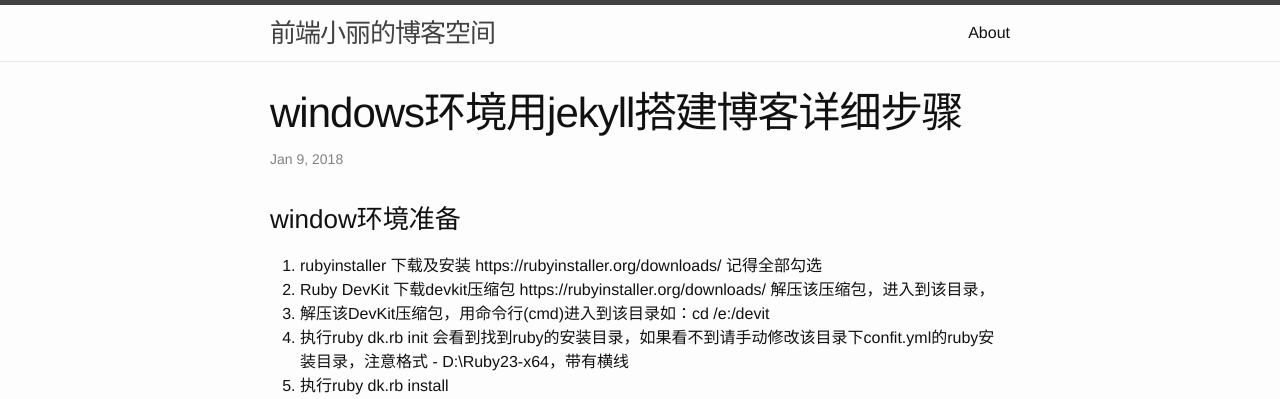
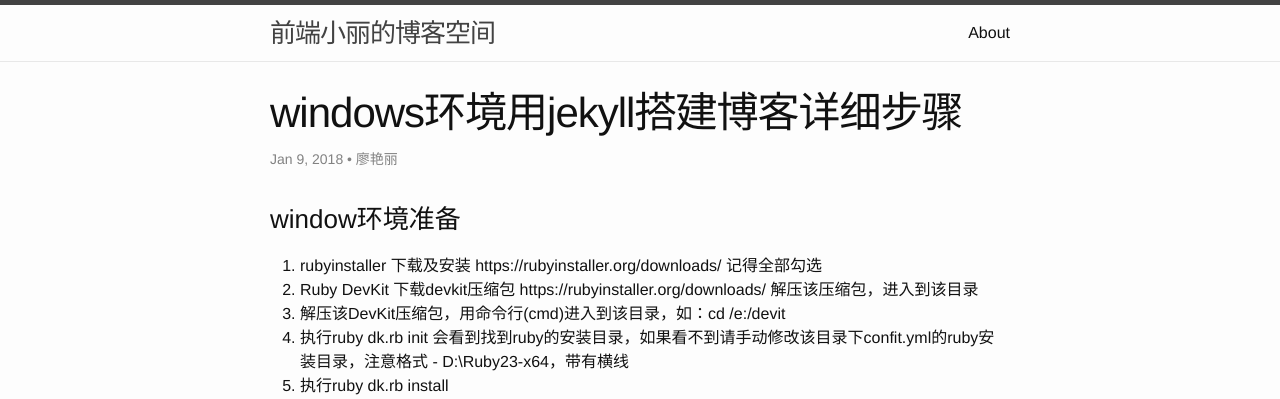
Before and after one commit to shelly0702/shelly0703.github.io, a Jekyll site: the page built from _posts/2018-01-09-windows环境用jekyll搭建博客详细步骤.markdown, in a window 1280 px wide. Shown: the top 399 px of the page. Built offline with Jekyll 4.4.1, drawn with Linux system fonts in a browser that asks for light colours.

Commit message:
修改博文

```diff
--- a/_posts/2018-01-09-windows环境用jekyll搭建博客详细步骤.markdown
+++ b/_posts/2018-01-09-windows环境用jekyll搭建博客详细步骤.markdown
@@ -2,13 +2,14 @@
 layout: post
 title:  "windows环境用jekyll搭建博客详细步骤"
 date:   2018-01-09 19:21:19 +0800
+author: "廖艳丽"
 categories: jekyll update
 ---
 
 ### window环境准备
 1. rubyinstaller 下载及安装 https://rubyinstaller.org/downloads/ 记得全部勾选
-2. Ruby DevKit 下载devkit压缩包 https://rubyinstaller.org/downloads/ 解压该压缩包，进入到该目录，
-3. 解压该DevKit压缩包，用命令行(cmd)进入到该目录如：cd /e:/devit
+2. Ruby DevKit 下载devkit压缩包 https://rubyinstaller.org/downloads/ 解压该压缩包，进入到该目录
+3. 解压该DevKit压缩包，用命令行(cmd)进入到该目录，如：cd /e:/devit
 4. 执行ruby dk.rb init 会看到找到ruby的安装目录，如果看不到请手动修改该目录下confit.yml的ruby安装目录，注意格式 - D:\Ruby23-x64，带有横线
 5. 执行ruby dk.rb install
 6. 执行gem install jekyll 用jekyll -v检测是否安装成功
```
